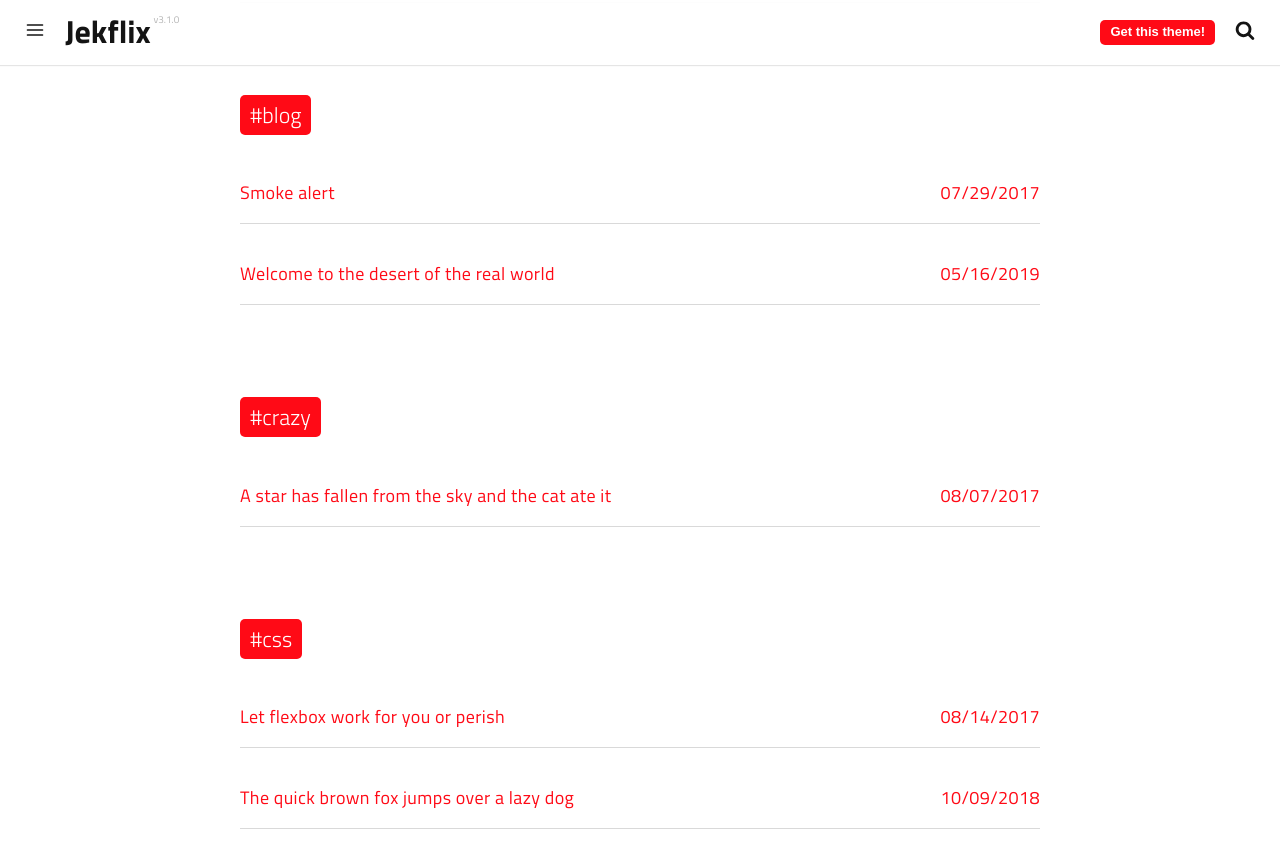
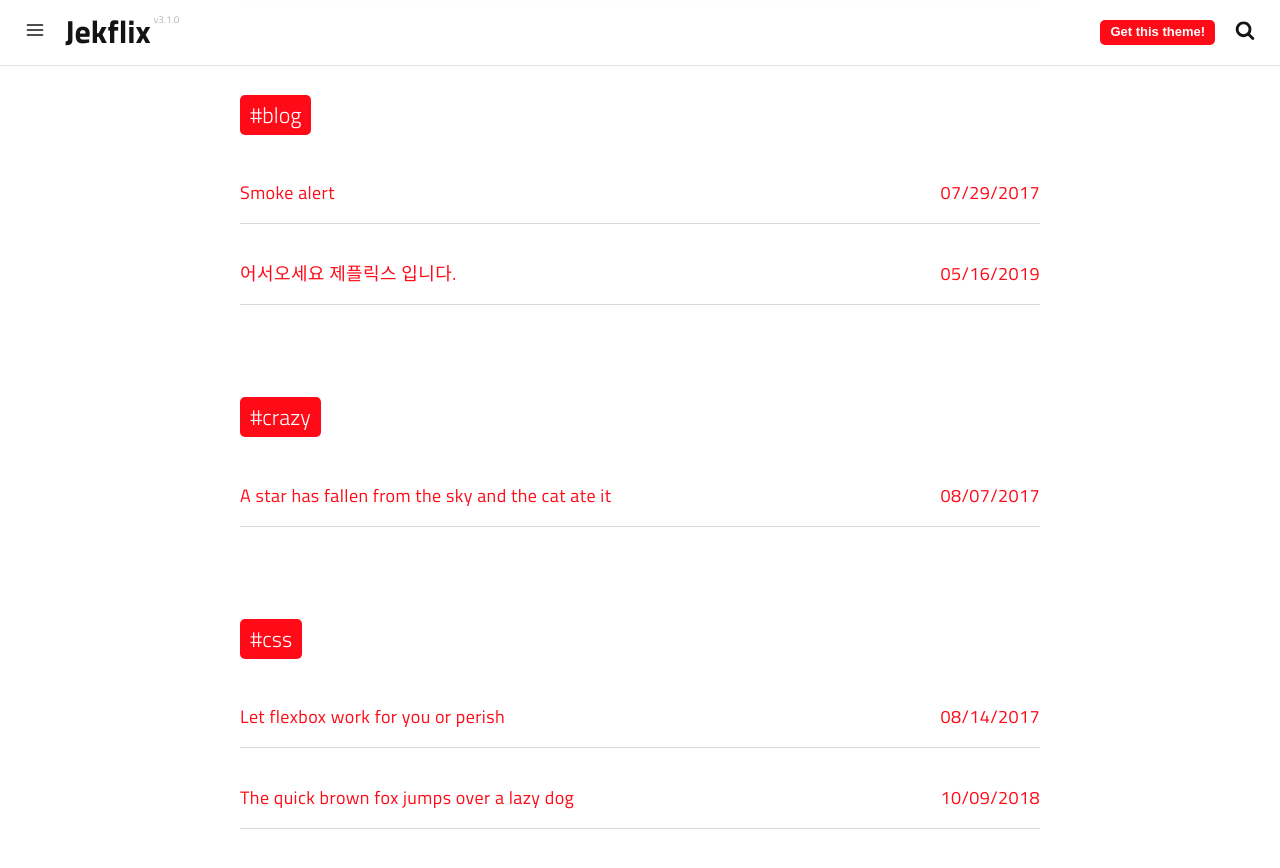
Before and after one commit to jesthers/jesthers.github.io, a Jekyll site: the page built from tags.html, in a window 1280 px wide and 900 px high, scrolled down 3734 px. Shown: the top 868 px of the window. Built offline with Jekyll 4.4.1, drawn with Linux system fonts in a browser that asks for light colours; a script that is not in the unit is left out; some of the changed text lies outside the part shown.

Commit message:
Update and rename 2010-01-01-welcome-to-the-desert-of-the-real.md to 2010-01-01-어서오세요-제플릭스입니다.md

```diff
--- a/_posts/2010-01-01-welcome-to-the-desert-of-the-real.md
+++ b/_posts/2010-01-01-어서오세요-제플릭스입니다.md
@@ -1,7 +1,7 @@
 ---
 date: 2019-05-16T23:48:05.000Z
 layout: post
-title: Welcome to the desert of the real world
+title: 어서오세요 제플릭스 입니다.
 subtitle: 'Lorem ipsum dolor sit amet, consectetur adipisicing elit.'
 description: >-
   Lorem ipsum dolor sit amet, consectetur adipisicing elit, sed do eiusmod
```
